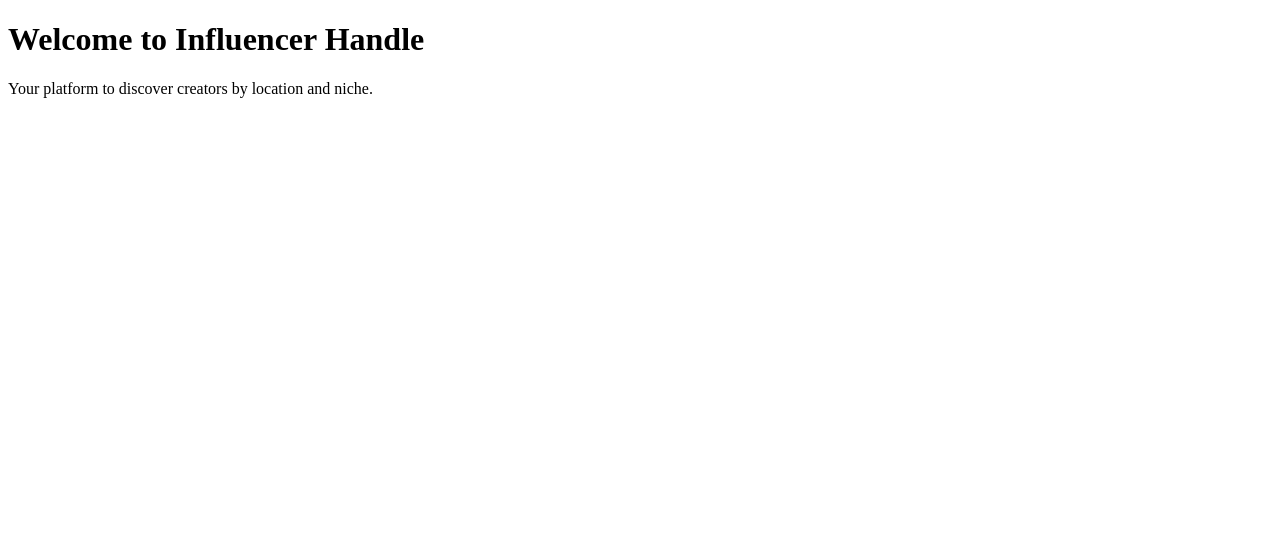
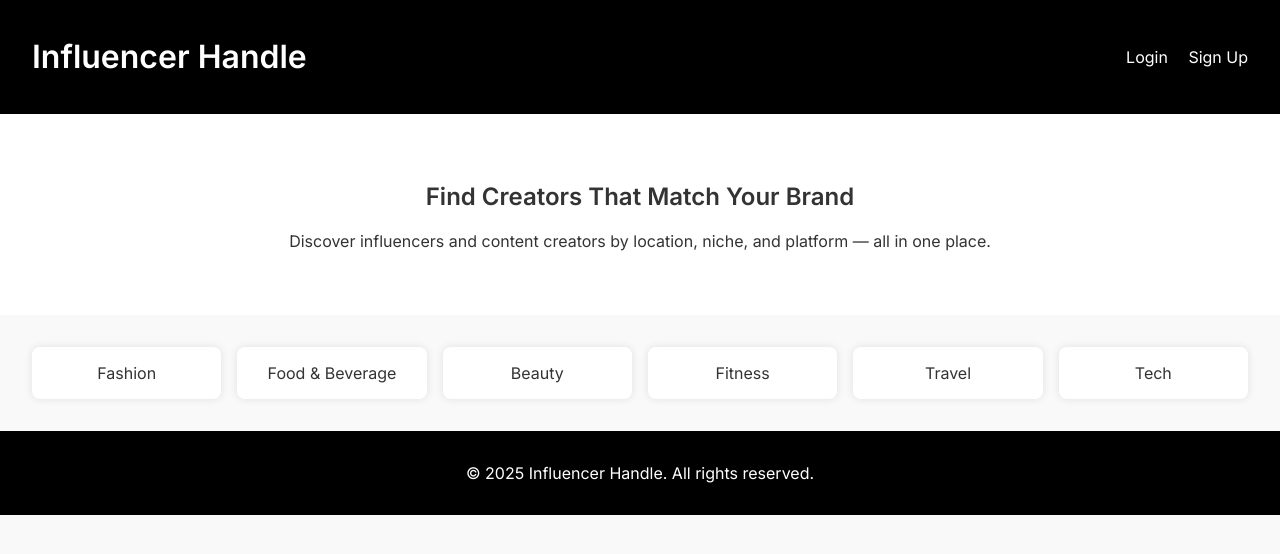
Before and after one commit to aitizazhassan1/influencer-handle-site, a plain HTML site: page index.html in a window 1280 px wide. Drawn offline with Linux system fonts and the light colour scheme.

Commit message:
Add files via upload

```diff
--- a/index.html
+++ b/index.html
@@ -2,10 +2,44 @@
 <html lang="en">
 <head>
   <meta charset="UTF-8">
+  <meta name="viewport" content="width=device-width, initial-scale=1.0">
   <title>Influencer Handle</title>
+  <link href="https://fonts.googleapis.com/css2?family=Inter:wght@400;600&display=swap" rel="stylesheet">
+  <style>
+    body { font-family: 'Inter', sans-serif; margin: 0; background: #f9f9f9; color: #333; }
+    header { background: #000; color: white; padding: 1rem 2rem; display: flex; justify-content: space-between; align-items: center; }
+    nav a { color: white; margin-left: 1rem; text-decoration: none; }
+    .hero { text-align: center; padding: 3rem 2rem; background: white; }
+    .categories { display: grid; grid-template-columns: repeat(auto-fit, minmax(150px, 1fr)); gap: 1rem; padding: 2rem; }
+    .category-card { background: white; padding: 1rem; border-radius: 8px; box-shadow: 0 0 8px rgba(0,0,0,0.1); text-align: center; }
+    footer { background: #000; color: white; text-align: center; padding: 1rem; }
+  </style>
 </head>
 <body>
-  <h1>Welcome to Influencer Handle</h1>
-  <p>Your platform to discover creators by location and niche.</p>
+  <header>
+    <h1>Influencer Handle</h1>
+    <nav>
+      <a href="#">Login</a>
+      <a href="#">Sign Up</a>
+    </nav>
+  </header>
+
+  <section class="hero">
+    <h2>Find Creators That Match Your Brand</h2>
+    <p>Discover influencers and content creators by location, niche, and platform — all in one place.</p>
+  </section>
+
+  <section class="categories">
+    <div class="category-card">Fashion</div>
+    <div class="category-card">Food & Beverage</div>
+    <div class="category-card">Beauty</div>
+    <div class="category-card">Fitness</div>
+    <div class="category-card">Travel</div>
+    <div class="category-card">Tech</div>
+  </section>
+
+  <footer>
+    <p>&copy; 2025 Influencer Handle. All rights reserved.</p>
+  </footer>
 </body>
 </html>
```
